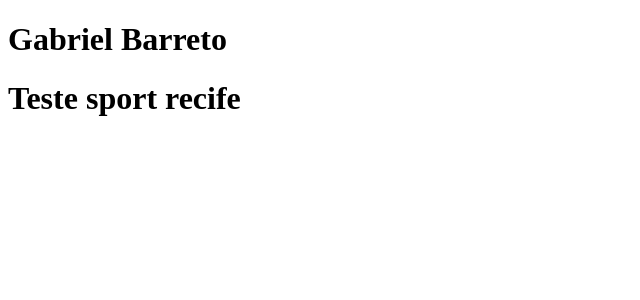
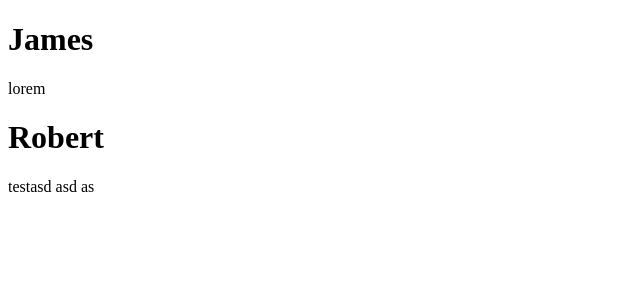
Before and after one commit to GabrielDevLoper/fundamentos-reactjs-ignite-2022, a React (Vite) app: page / in a window 1280 px wide. Shown: the top 300 px of the page, without its empty margins (0-640 px from the left). Built offline with nearby package versions, Linux system fonts and the light colour scheme.

Commit message:
feat: fundamentos de propriedades no reactjs.

```diff
--- a/src/App.jsx
+++ b/src/App.jsx
@@ -1,10 +1,17 @@
 import { Post } from "./Post"
 
 function App() {
+
   return (
     <>
-      <h1>Gabriel Barreto</h1>
-      <Post />
+      <Post
+        author="James"
+        content="lorem"
+      />
+      <Post
+        author="Robert"
+        content="testasd asd as"
+      />
     </>
   )
 }
--- a/src/Post.jsx
+++ b/src/Post.jsx
@@ -1,5 +1,8 @@
-export function Post(){
+export function Post({author, content}){
     return(
-        <h1>Teste sport recife</h1>
+        <>
+            <h1>{author}</h1>
+            <p>{content}</p>
+        </>
     )
 }
```
